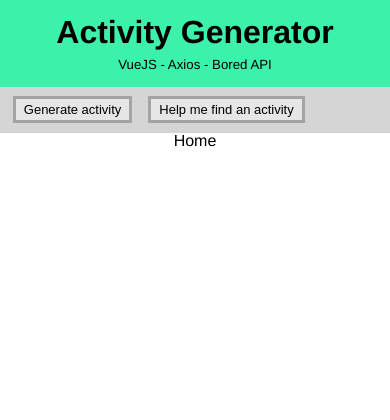
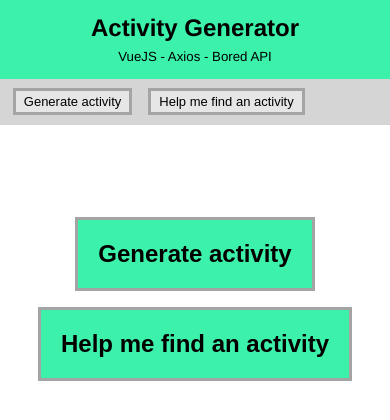
Before and after one commit to redfiretim/BoredAPI_VueJS_ActivityGenerator, a Vue app in the folder activity_generator_app/: page / in a window 390 px wide. Shown: the top 420 px of the page. Built offline with nearby package versions, Linux system fonts and the light colour scheme.

Commit message:
css styling and pages setup

```diff
--- a/activity_generator_app/src/components/TheNavigationBar.vue
+++ b/activity_generator_app/src/components/TheNavigationBar.vue
@@ -2,7 +2,7 @@
   <div>
     <div class="header">
       <router-link to="/">
-                <h1>Activity Generator</h1>
+        <h2>Activity Generator</h2>
         <h5>VueJS - Axios - Bored API</h5>
       </router-link>
     </div>
@@ -28,17 +28,17 @@
 
 <script>
 export default {
-  name: 'TheNavigationBar',
-}
+  name: "TheNavigationBar"
+};
 </script>
 
 
 
 
 <style scoped>
-.header{
-  background-color: #3CF1AA;
-  color:black;
+.header {
+  background-color: #3cf1aa;
+  color: black;
   padding: 1rem;
 }
 
@@ -47,10 +47,10 @@ h5 {
   padding-top: 0.6rem;
 }
 
-.navigation-bar{
+.navigation-bar {
   display: flex;
-    justify-content:left;
-    background-color: #D5D5D5;
+  justify-content: left;
+  background-color: #d5d5d5;
   padding: 0.3rem;
 }
 
@@ -59,32 +59,31 @@ li {
   padding: 0.3rem 0.5rem;
 }
 
-button{
-    background-color: #E6E6E6;
-    border: solid 3px #A4A4A4;
+button {
+  background-color: #e6e6e6;
+  border: solid 3px #a4a4a4;
   padding: 3px 8px;
   color: black;
   font-size: small;
 }
 
-button:hover{
-    background-color: #A7FFDC;
+button:hover {
+  background-color: #a7ffdc;
 }
 
 /* remove default black outline when clicking on button */
-button:active{
-    outline: none;
-}
-
-
-/* change default Vue active link style */
-.router-link-exact-active > button{
-    background-color: #3CF1AA;
+button:active {
   outline: none;
 }
 
 /* change default Vue active link style */
-a.router-link-active{
+.router-link-exact-active > button {
+  background-color: #a7ffdc;
+  outline: none;
+}
+
+/* change default Vue active link style */
+a.router-link-active {
   text-decoration: none;
   color: black;
 }
--- a/activity_generator_app/src/views/ActivityFilter.vue
+++ b/activity_generator_app/src/views/ActivityFilter.vue
@@ -0,0 +1,23 @@
+<template>
+  <div class="activity-filter">
+    <p>Activity Filter</p>
+  </div>
+</template>
+
+
+
+
+<script>
+
+export default {
+  name: "ActivityFilter",
+
+};
+</script>
+
+
+
+
+<style scoped>
+
+</style>
--- a/activity_generator_app/src/views/ActivityGenerator.vue
+++ b/activity_generator_app/src/views/ActivityGenerator.vue
@@ -0,0 +1,45 @@
+<template>
+  <div class="activity-generator">
+    <ResultComponent />
+    <router-link to="/activitygenerator">
+      <button>Generate activity</button>
+    </router-link>
+  </div>
+</template>
+
+
+
+
+<script>
+import ResultComponent from "../components/ResultComponent";
+
+export default {
+  name: "ActivityGenerator",
+  components: {
+      ResultComponent,
+  }
+};
+</script>
+
+
+
+
+<style scoped>
+button {
+  background-color: #3cf1aa;
+  border: solid 3px #a4a4a4;
+  padding: 20px;
+  color: black;
+  font-size: xx-large;
+  font-weight: bold;
+}
+
+button:hover {
+  background-color: #a7ffdc;
+}
+
+/* remove default black outline when clicking on button */
+button:active {
+  outline: none;
+}
+</style>
--- a/activity_generator_app/src/views/Home.vue
+++ b/activity_generator_app/src/views/Home.vue
@@ -1,6 +1,19 @@
 <template>
-  <div class="home">
-    <p>Home</p>
+  <div class="home-component">
+	<div class="buttons-container">
+		<ul>
+			<li>
+				<router-link to="/activitygenerator">
+					<button>Generate activity</button>
+				</router-link>
+			</li>
+			<li>
+				<router-link to="/activityfilter">
+					<button>Help me find an activity</button>
+				</router-link>
+			</li>
+		</ul>
+	</div>
   </div>
 </template>
 
@@ -20,4 +33,53 @@ export default {
 
 <style scoped>
 
+.home-component{
+	display: grid;
+	grid-template-columns: auto auto auto;
+	grid-template-rows: auto auto auto;
+	justify-content: center;
+	padding-top: 20vh;
+}
+
+.buttons-container{
+	grid-column: 2;
+	grid-row: 2;
+	width: fit-content;
+}
+
+li {
+    padding: 0.5rem;
+}
+
+button{
+    background-color: #3CF1AA;
+    border: solid 3px #A4A4A4;
+    padding: 20px;
+    color: black;
+    font-size: xx-large;
+	font-weight: bold;
+}
+
+button:hover{
+    background-color: #A7FFDC;
+}
+
+/* remove default black outline when clicking on button */
+button:active{
+    outline: none;
+}
+
+
+/* MOBILE */
+@media only screen and (max-width: 400px) {
+	.home-component{
+		padding-top: 10vh;
+	}
+
+	button{
+		font-size: x-large;
+	}
+}
+/* end of MOBILE */
+
 </style>
```
Also changed, not shown: activity_generator_app/src/components/ErrorComponent.vue (added), activity_generator_app/src/components/ResultComponent.vue (added). Lines whose indentation alone changed are shown as unchanged.
